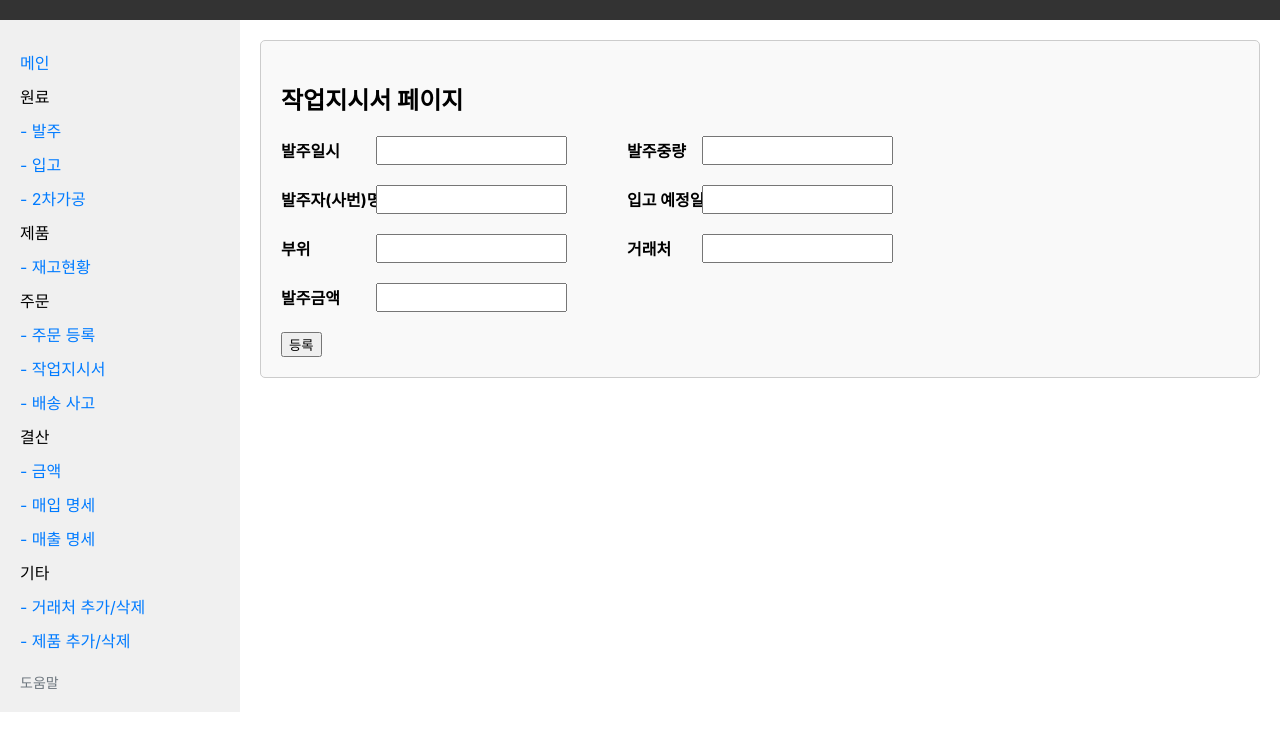
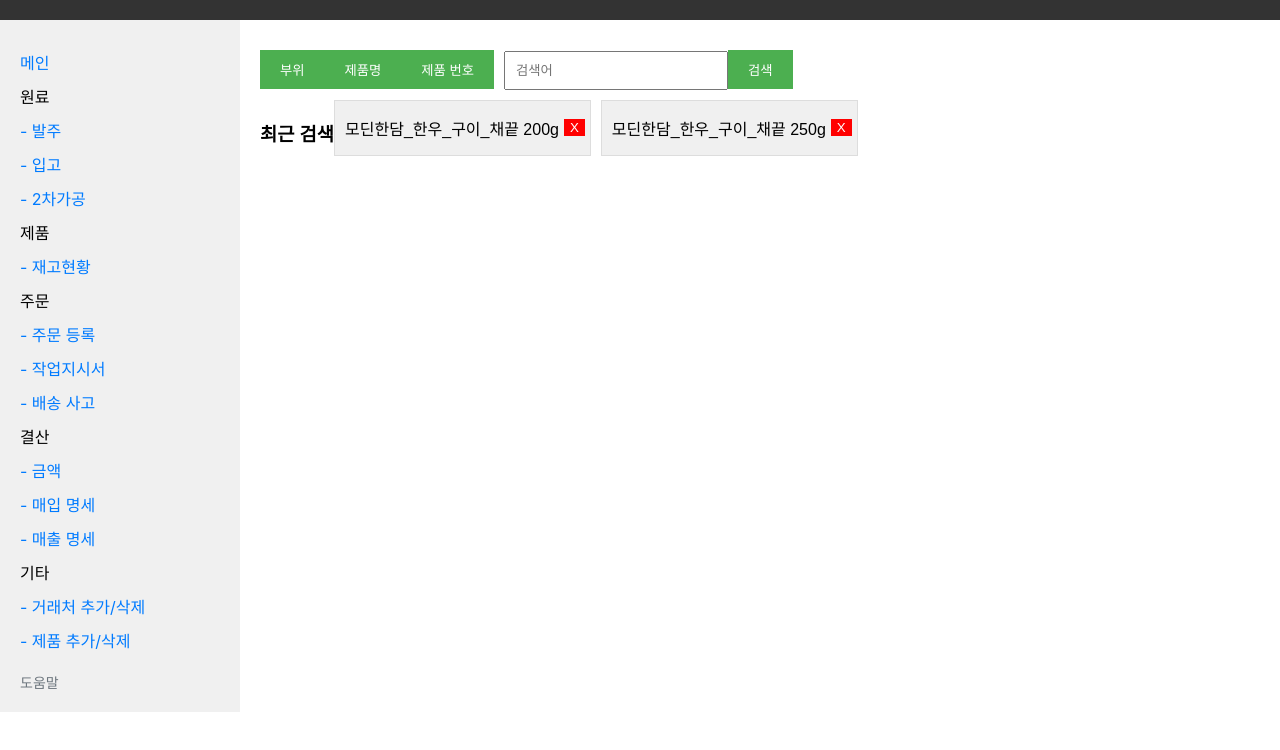
Before and after one commit to HIZENBERK/ai_bench, a React (Create React App) app in the folder meat/: page /order/work-order in a window 1280 px wide. Shown: the top 750 px of the page. Built offline with nearby package versions, Linux system fonts and the light colour scheme.

Commit message:
토요일에 작업한거

```diff
--- /dev/null
+++ b/meat/src/css/WorkOrderPage.css
@@ -0,0 +1,66 @@
+/* src/css/WorkOrderPage.css */
+
+.work-order-page {
+    display: flex;
+    flex-direction: column;
+    align-items: center;
+    font-family: Arial, sans-serif;
+  }
+
+  .work-order-header {
+    width: 100%;
+    padding: 10px;
+  }
+
+  .search-bar input {
+    padding: 10px;
+    margin-left: auto;
+    flex-grow: 0;
+    width: 200px;
+  }
+
+
+  .search-bar button {
+    padding: 10px 20px;
+    background-color: #4CAF50;
+    color: white;
+    border: none;
+    cursor: pointer;
+  }
+
+  .search-bar input {
+    padding: 10px;
+    margin-left: 10px;
+    flex-grow: 1;
+  }
+
+  .recent-searches {
+    display: flex;
+    flex-direction: row;
+    flex-wrap: wrap;
+    margin-top: 10px;
+  }
+
+  .recent-searches h3 {
+    margin-bottom: 10px;
+  }
+
+  .search-item {
+    padding: 5px;
+    margin-right: 10px;
+    background-color: #f0f0f0;
+    border: 1px solid #ddd;
+    display: flex;
+    align-items: center;
+  }
+
+  .search-item .item-text {
+    padding: 5px;
+  }
+
+  .search-item button {
+    background-color: red;
+    color: white;
+    border: none;
+    cursor: pointer;
+  }
--- a/meat/src/view/WorkOderPage.js
+++ b/meat/src/view/WorkOderPage.js
@@ -1,32 +1,48 @@
-import React from "react";
+import React, { useState } from 'react';
+import '../css/WorkOrderPage.css';
 
-const WorkOderPage = () => (
-    <div className="procurement-page-container">
-        <h2>작업지시서 페이지</h2>
-        <div className="input-container">
-            <label htmlFor="orderDateTime">발주일시</label>
-            <input type="text" id="orderDateTime"/>
-            <label htmlFor="totalQuantity">발주중량</label>
-            <input type="text" id="totalQuantity"/>
-        </div>
-        <div className="input-container">
-            <label htmlFor="ordererID">발주자(사번)명</label>
-            <input type="text" id="ordererID"/>
-            <label htmlFor="expectedDeliveryDate">입고 예정일</label>
-            <input type="text" id="expectedDeliveryDate"/>
-        </div>
-        <div className="input-container">
-            <label htmlFor="part">부위</label>
-            <input type="text" id="part"/>
-            <label htmlFor="supplier">거래처</label>
-            <input type="text" id="supplier"/>
-        </div>
-        <div className="input-container">
-            <label htmlFor="orderAmount">발주금액</label>
-            <input type="text" id="orderAmount"/>
-        </div>
-        <button>등록</button>
+function SearchBar({ recentSearches, removeSearchItem }) {
+  return (
+    <div className="search-bar-container">
+      <div className="search-bar">
+        <button>부위</button>
+        <button>제품명</button>
+        <button>제품 번호</button>
+        <input type="text" placeholder="검색어" />
+        <button>검색</button>
+      </div>
+      <div className="recent-searches">
+        <h3>최근 검색</h3>
+        {recentSearches.map((item, index) => (
+          <div key={index} className="search-item">
+            <div className="item-text">{item}</div>
+            <button onClick={() => removeSearchItem(index)}>X</button>
+          </div>
+        ))}
+      </div>
     </div>
-);
+  );
+}
 
-export default WorkOderPage;
+
+
+function WorkOrderPage() {
+  const [recentSearches, setRecentSearches] = useState([
+    '모딘한담_한우_구이_채끝 200g',
+    '모딘한담_한우_구이_채끝 250g',
+  ]);
+
+  const removeSearchItem = (index) => {
+    setRecentSearches(recentSearches.filter((_, i) => i !== index));
+  };
+
+  return (
+    <div className="work-order-page">
+      <header className="work-order-header">
+        <SearchBar recentSearches={recentSearches} removeSearchItem={removeSearchItem} />
+      </header>
+    </div>
+  );
+}
+
+export default WorkOrderPage;
```
